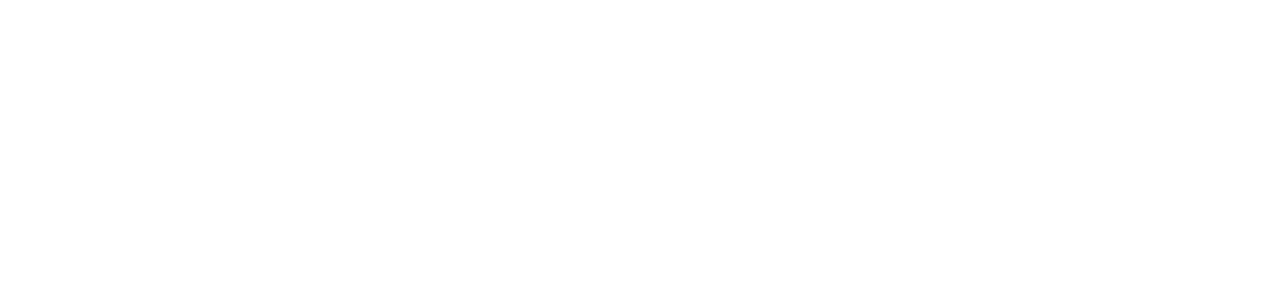
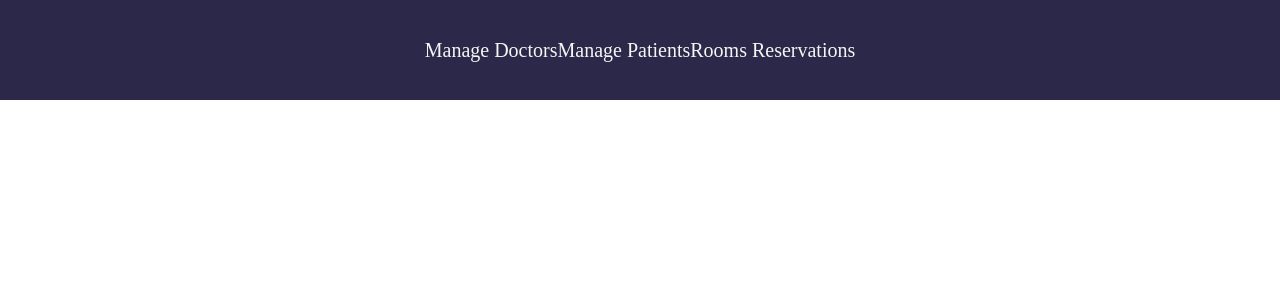
Before and after one commit to Ahmad-Rammall/hospital-management-system, a React (Vite) app in the folder frontend/: page /admin in a window 1280 px wide. Before the commit this address had no page. Shown: the top 300 px of the page. Built offline with nearby package versions, Linux system fonts and the light colour scheme.

Commit message:
Add Admin Rounting + Admin Navbar

```diff
--- a/frontend/src/App.jsx
+++ b/frontend/src/App.jsx
@@ -1,4 +1,5 @@
 import SignInPage from '../src/pages/signin/SignIn'
+import AdminPage from '../src/pages/AdminPage/AdminPage'
 import { BrowserRouter , Routes , Route} from 'react-router-dom'
 
 function App() {
@@ -8,6 +9,7 @@ function App() {
       <BrowserRouter>
         <Routes>
           <Route path='/login' element={<SignInPage />}/>
+          <Route path='/admin' element={<AdminPage />}/>
         </Routes>
       </BrowserRouter>
     </>
--- a/frontend/src/components/SigninPage/LeftSection/LeftSection.jsx
+++ b/frontend/src/components/SigninPage/LeftSection/LeftSection.jsx
@@ -1,4 +1,5 @@
-import React, { useState } from "react";
+import React, { useEffect, useState } from "react";
+import {useNavigate} from 'react-router-dom'
 import axios from "axios";
 
 import "./leftSection.css";
@@ -6,6 +7,9 @@ import "./leftSection.css";
 function LeftSection() {
   const [username, setUsername] = useState(0);
   const [password, setPassword] = useState("");
+  const [role , setRole] = useState('');
+
+  const navigate = useNavigate()
 
   const login = async (e) => {
     e.preventDefault()
@@ -17,8 +21,23 @@ function LeftSection() {
           password,
         }
       );
-      const result = response.data;
-      console.log(result);
+
+      const token = response.data;
+
+      //Save token to localstorage
+      localStorage.setItem('token',token)
+
+      setRole(JSON.parse(atob(token.split('.')[1])).role)
+
+      switch (role) {
+        case "admin":
+          navigate('/admin')
+          break;
+
+        default:
+          break;
+      }
+
     } catch (error) {
       console.error(error);
     }
--- a/frontend/src/components/SigninPage/LeftSection/leftSection.css
+++ b/frontend/src/components/SigninPage/LeftSection/leftSection.css
@@ -13,6 +13,7 @@
     height: 30px;
     border-radius: 10px;
     margin: 5px 0;
+    padding: 5px;
 }
 
 .login-btn{
--- /dev/null
+++ b/frontend/src/components/adminPage/navbar/navbar.css
@@ -0,0 +1,7 @@
+.nav-container{
+    justify-content: space-evenly;
+    height: 100px;
+    background-color: var(--blue);
+    color: whitesmoke;
+    font-size: 20px;
+}
--- /dev/null
+++ b/frontend/src/components/adminPage/navbar/navbar.jsx
@@ -0,0 +1,15 @@
+import React from 'react'
+
+import './navbar.css'
+
+function navbar() {
+  return (
+    <div className='flex center nav-container'>
+        <div>Manage Doctors</div>
+        <div>Manage Patients</div>
+        <div>Rooms Reservations</div>
+    </div>
+  )
+}
+
+export default navbar
--- a/frontend/src/pages/AdminPage/AdminPage.jsx
+++ b/frontend/src/pages/AdminPage/AdminPage.jsx
@@ -1,8 +1,12 @@
 import React from 'react'
+
+import Navbar from '../../components/adminPage/navbar/navbar'
 
 function AdminPage() {
   return (
-    <div>AdminPage</div>
+    <div>
+      <Navbar />
+    </div>
   )
 }
 
```
Also changed, not shown: frontend/src/components/adminPage/ManageDoctors/ManageDoctors.jsx (added), frontend/src/components/adminPage/ManageDoctors/manageDoctors.css (added), 2 other files (tests, documents, lock files or other folders).
